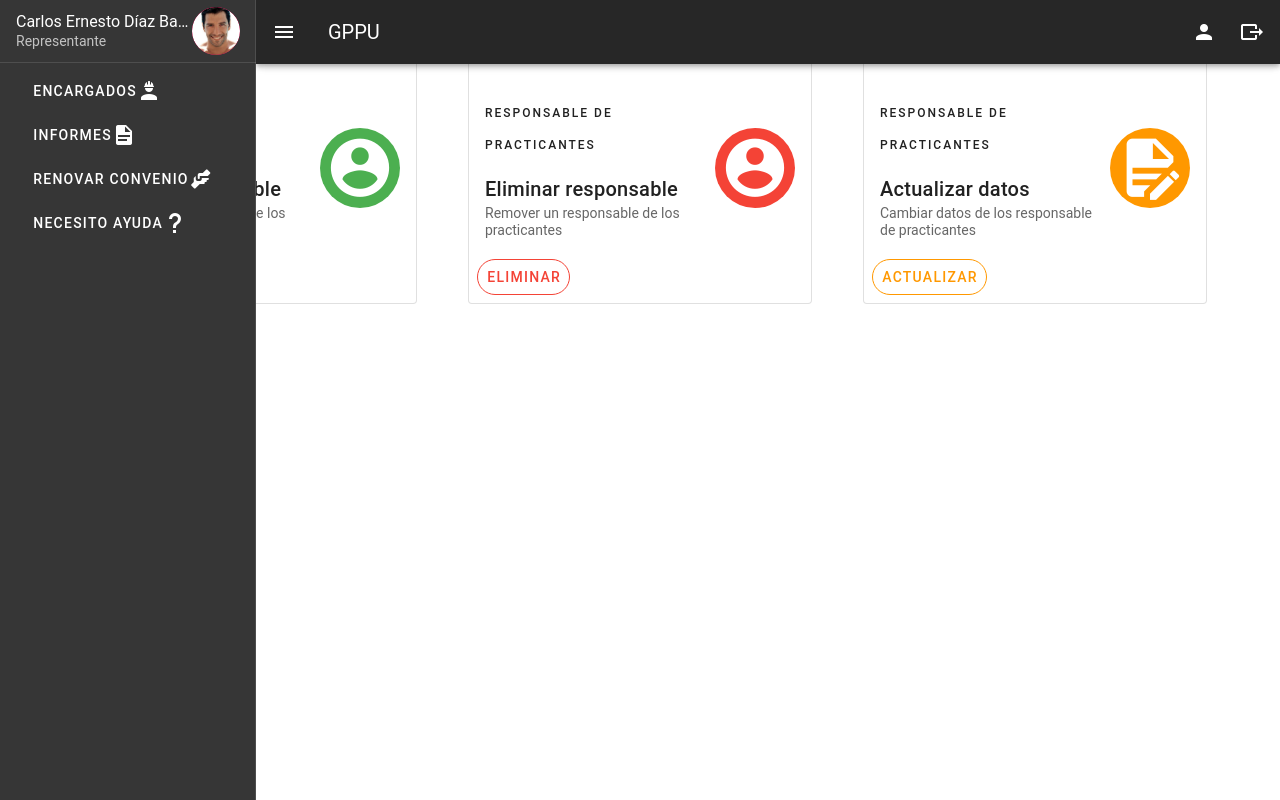
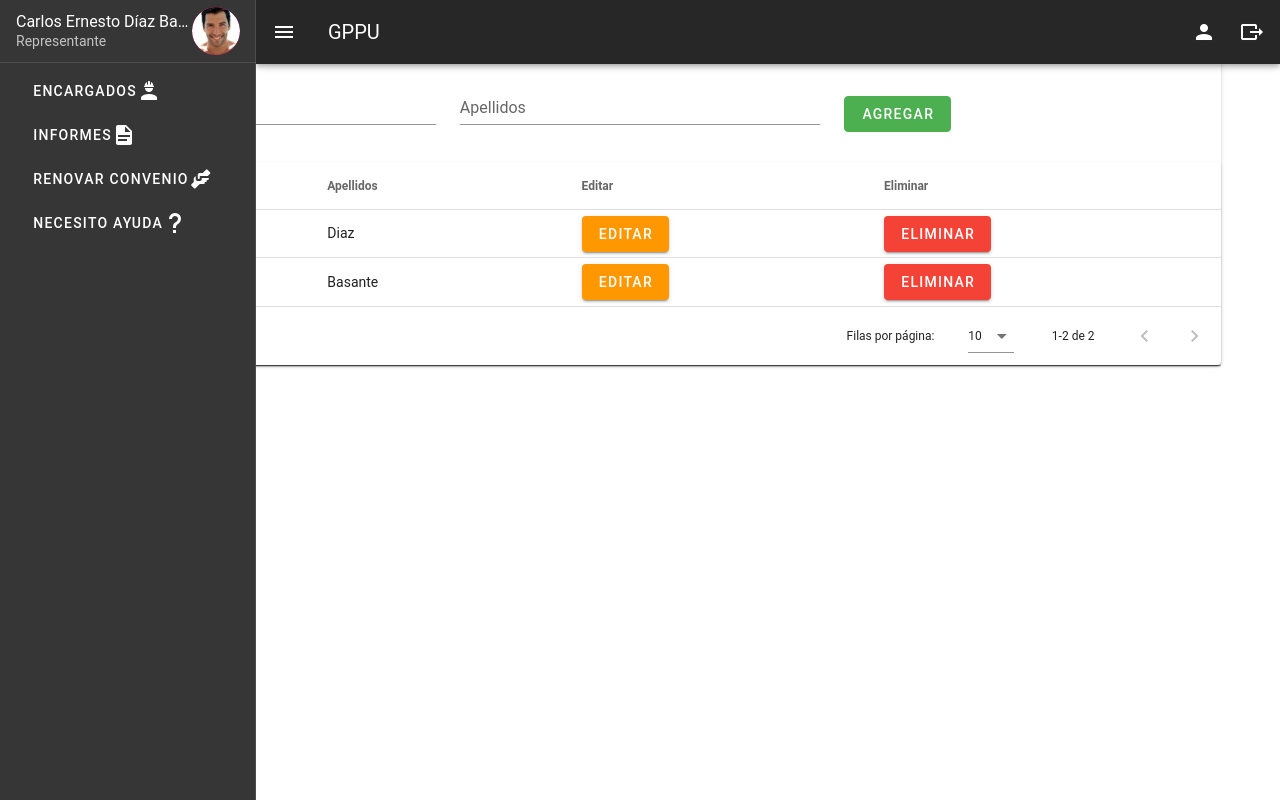
Before and after one commit to carlosdizx/Plantilla-GPPU, a Vue app: page /dashboard in a window 1280 px wide. Built offline with nearby package versions, Linux system fonts and the light colour scheme; a small style sheet from the web is missing.

Commit message:
se cambio la informacion desplegada de los encargados

```diff
--- a/src/components/dashboard/Representante/AccionesRepre.vue
+++ b/src/components/dashboard/Representante/AccionesRepre.vue
@@ -1,9 +1,9 @@
 <template>
 	<v-app>
-		<div class="container">
-			<v-row wrap>
-				<v-col>
+		<div class="container mt-12">
+			<!--
 			<CardAction
+				ancho="500"
 				title="Responsable de practicantes"
 				subTitle="Agregar responsable"
 				description="Registrar un responsable de los practicantes"
@@ -12,40 +12,21 @@
 				buttonText="Registrar"
 				:buttonAction="registrar"
 			/>
-				</v-col>
-				<v-col>
-					<CardAction
-						title="Responsable de practicantes"
-						subTitle="Eliminar responsable"
-						description="Remover un responsable de los practicantes"
-						color="red"
-						icon="mdi-account-circle"
-						buttonText="eliminar"
-						:buttonAction="eliminar"
-					/>
-				</v-col>
-				<v-col>
-					<CardAction
-						title="Responsable de practicantes"
-						subTitle="Actualizar datos"
-						description="Cambiar datos de los responsable de practicantes"
-						color="orange"
-						icon="mdi-file-document-edit"
-						buttonText="Actualizar"
-						:buttonAction="actualizar"
-					/>
-				</v-col>
-			</v-row>
+			-->
+			<ListadoEncargado />
+			<hr />
 		</div>
 	</v-app>
 </template>
 
 <script>
 	import CardAction from '../../general/CardAction';
+	import ListadoEncargado from './ListadoEncargado';
 	export default {
 		name: 'AccionesRepre',
 		components: {
 			CardAction,
+			ListadoEncargado,
 		},
 		methods: {
 			registrar() {
--- /dev/null
+++ b/src/components/dashboard/Representante/ListadoEncargado.vue
@@ -0,0 +1,58 @@
+<template>
+	<v-card>
+		<v-card-text>
+			<v-row>
+				<v-col color="4">
+					<v-text-field label="Nombres"></v-text-field>
+				</v-col>
+				<v-col color="4">
+					<v-text-field label="Apellidos"></v-text-field>
+				</v-col>
+				<v-col color="4"><v-btn dark class="mt-5 success" outlined>Agregar</v-btn></v-col>
+			</v-row>
+		</v-card-text>
+		<v-data-table :headers="headers" :items="desserts" class="elevation-1">
+			<template v-slot:item.editar="{ item }">
+				<v-btn color="orange" dark>
+					{{ item.editar }}
+				</v-btn>
+			</template>
+			<template v-slot:item.eliminar="{ item }">
+				<v-btn color="red" dark>
+					{{ item.eliminar }}
+				</v-btn>
+			</template>
+		</v-data-table>
+	</v-card>
+</template>
+
+<script>
+	export default {
+		name: 'ListadoEncargado',
+		data: () => ({
+			search: '',
+			headers: [
+				{ text: 'Nombres', value: 'nombres' },
+				{ text: 'Apellidos', value: 'apellidos' },
+				{ text: 'Editar', value: 'editar', sortable: false },
+				{ text: 'Eliminar', value: 'eliminar', sortable: false },
+			],
+			desserts: [
+				{
+					nombres: 'Carlos',
+					apellidos: 'Diaz',
+					editar: 'Editar',
+					eliminar: 'Eliminar',
+				},
+				{
+					nombres: 'Ernesto',
+					apellidos: 'Basante',
+					editar: 'Editar',
+					eliminar: 'Eliminar',
+				},
+			],
+		}),
+	};
+</script>
+
+<style scoped></style>
--- a/src/components/general/CardAction.vue
+++ b/src/components/general/CardAction.vue
@@ -1,5 +1,5 @@
 <template>
-	<v-card class="mx-auto  pt-6 mt-12" max-width="344" outlined>
+	<v-card class="mx-auto mt-12 mb-5" :max-width="ancho" outlined>
 		<v-list-item three-line>
 			<v-list-item-content>
 				<div class="text-overline mb-4">
@@ -29,6 +29,7 @@
 		name: 'CardAction',
 		data: () => ({}),
 		props: {
+		  ancho: null,
 			title: String,
 			subTitle: String,
 			description: String,
```
Also changed, not shown: src/assets/estudiante.jpg (deleted). Lines whose indentation alone changed are shown as unchanged.
